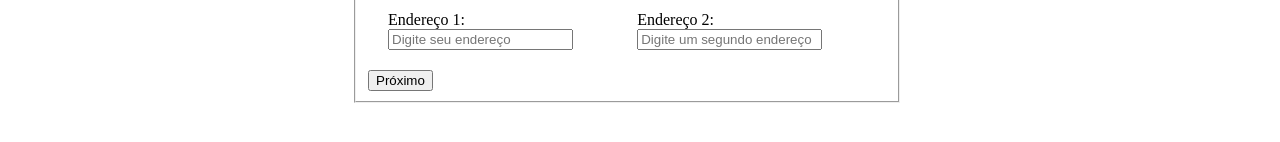
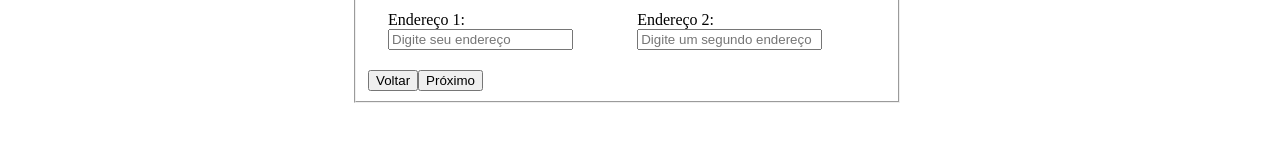
Before and after one commit to Julianaha/react-form, a React (Vite) app: page /FormStep2 in a window 1280 px wide. Shown: the part 410-552 px from the top of the page. Built offline with nearby package versions, Linux system fonts and the light colour scheme.

Commit message:
feat: adiciona botao formulario2

```diff
--- a/src/pages/FormStep2/index.jsx
+++ b/src/pages/FormStep2/index.jsx
@@ -38,6 +38,9 @@ export default function FormStep2() {
 
         <div className="">
           <button type="submit" className="">
+            Voltar
+          </button>
+          <button type="submit" className="">
             Próximo
           </button>
         </div>
```
